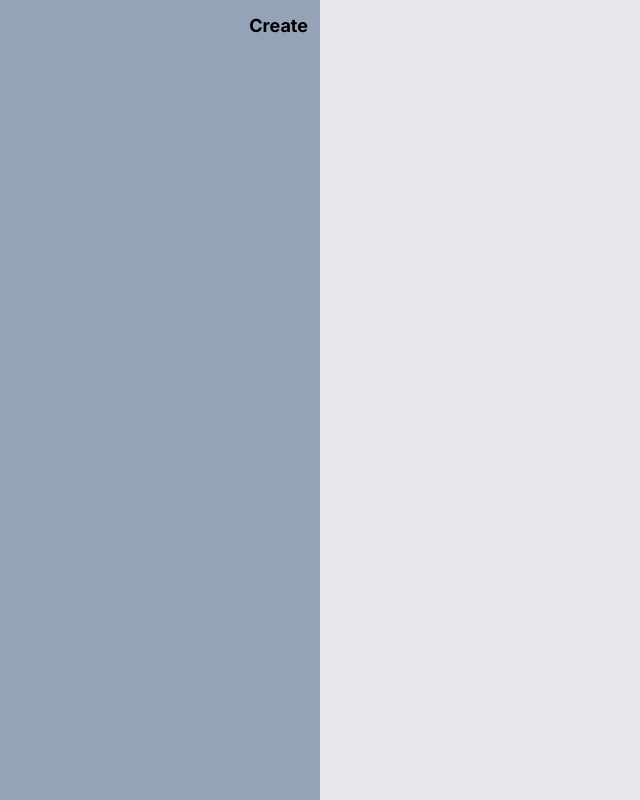
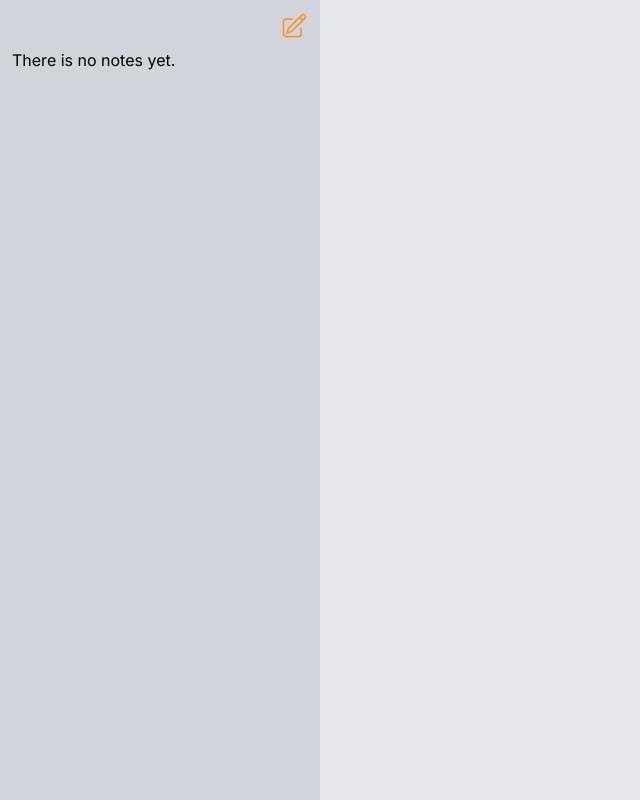
Before and after one commit to ahmedkhalilexe/react-notes-app, a Next.js app: page / in a window 1280 px wide. Shown: the whole page, without its empty margins (0-640 px from the left). Built offline with nearby package versions, Linux system fonts and the light colour scheme.

Commit message:
note preview + design improvments

```diff
--- a/app/Note.tsx
+++ /dev/null
@@ -1,27 +0,0 @@
-import React from "react";
-
-type Props = {
-  id: string;
-  title: string;
-  modefiedAt: number;
-  deleteNote: (id: string) => void;
-};
-
-const Note = ({ id, title, modefiedAt, deleteNote }: Props) => {
-  return (
-    <div className=" h-16 bg-orange-400 rounded-lg px-5 py-2 mb-3">
-      <strong>{title}</strong>
-      <div className="flex justify-between text-sm">
-        {new Date(modefiedAt).toLocaleDateString("en-GB", {
-          hour: "2-digit",
-          minute: "2-digit",
-        })}
-        <span>
-          <button onClick={() => deleteNote(id)}>delete</button>
-        </span>
-      </div>
-    </div>
-  );
-};
-
-export default Note;
--- /dev/null
+++ b/app/components/Note.tsx
@@ -0,0 +1,59 @@
+import React from "react";
+import { NotePreviewType, NoteType } from "../page";
+
+type Props = {
+  id: string;
+  title: string;
+  body: string | undefined;
+  modefiedAt: number;
+  deleteNote: (id: string) => void;
+  previewNote: (note: NotePreviewType) => void;
+};
+
+const Note = ({
+  id,
+  title,
+  modefiedAt,
+  body,
+  deleteNote,
+  previewNote,
+}: Props) => {
+  return (
+    <div
+      className=" h-16 bg-gray-100 hover:bg-gray-200 cursor-pointer rounded-lg px-5 py-2 mb-3"
+      onClick={() =>
+        previewNote({
+          title: title,
+          body: body,
+        })
+      }
+    >
+      <strong>{title}</strong>
+      <div className="flex justify-between mt-1 text-sm">
+        {new Date(modefiedAt).toLocaleDateString("en-GB", {
+          hour: "2-digit",
+          minute: "2-digit",
+        })}
+        <span>
+          <svg
+            xmlns="http://www.w3.org/2000/svg"
+            fill="none"
+            viewBox="0 0 24 24"
+            strokeWidth={1.5}
+            stroke="currentColor"
+            className="w-5 h-5 text-orange-400 cursor-pointer"
+            onClick={() => deleteNote(id)}
+          >
+            <path
+              strokeLinecap="round"
+              strokeLinejoin="round"
+              d="M14.74 9l-.346 9m-4.788 0L9.26 9m9.968-3.21c.342.052.682.107 1.022.166m-1.022-.165L18.16 19.673a2.25 2.25 0 01-2.244 2.077H8.084a2.25 2.25 0 01-2.244-2.077L4.772 5.79m14.456 0a48.108 48.108 0 00-3.478-.397m-12 .562c.34-.059.68-.114 1.022-.165m0 0a48.11 48.11 0 013.478-.397m7.5 0v-.916c0-1.18-.91-2.164-2.09-2.201a51.964 51.964 0 00-3.32 0c-1.18.037-2.09 1.022-2.09 2.201v.916m7.5 0a48.667 48.667 0 00-7.5 0"
+            />
+          </svg>
+        </span>
+      </div>
+    </div>
+  );
+};
+
+export default Note;
--- a/app/NoteCreate.tsx
+++ b/app/components/NoteCreate.tsx
@@ -1,6 +1,6 @@
 "use client";
 import React, { useRef, useState } from "react";
-import { NoteType } from "./page";
+import { NoteType } from "../page";
 import uuid from "react-uuid";
 
 type Props = {
@@ -31,20 +31,24 @@ const NoteCreate = ({ addNewNote, setShowAddNote }: Props) => {
         setShowAddNote(false);
       }}
     >
-      <label htmlFor="title">Title</label>
+      <label htmlFor="title" className=" text-lg font-medium">
+        Title
+      </label>
       <input
         type="text"
         id="title"
         ref={titleRef}
         required
         placeholder="Title..."
-        className=" w-3/5 py-1 px-2 rounded-lg"
+        className=" w-3/5 mb-2 mt-1 py-2 px-4 focus:outline-orange-400 rounded-lg"
       />
-      <label htmlFor="body">Body</label>
+      <label htmlFor="body" className=" text-lg font-medium">
+        Body
+      </label>
       <textarea
         name="body"
         id="body"
-        className=" w-3/5 py-1 px-2 rounded-lg"
+        className=" w-3/5  mb-2 mt-1 py-2 px-4 focus:outline-orange-400 rounded-lg"
         rows={10}
         maxLength={600}
         ref={bodyRef}
--- /dev/null
+++ b/app/components/NotePreview.tsx
@@ -0,0 +1,17 @@
+import React from "react";
+
+type Props = {
+  title: string;
+  body: string | undefined;
+};
+
+function NotePreview({ title, body }: Props) {
+  return (
+    <div>
+      <h1 className=" text-4xl font-bold mb-5">{title}</h1>
+      <p className=" max-w-4xl hyphens-auto">{body}</p>
+    </div>
+  );
+}
+
+export default NotePreview;
--- a/app/page.tsx
+++ b/app/page.tsx
@@ -1,13 +1,17 @@
 "use client";
 import { useState } from "react";
-import Note from "./Note";
-import uuid from "react-uuid";
-import NoteCreate from "./NoteCreate";
+import Note from "./components/Note";
+import NoteCreate from "./components/NoteCreate";
+import NotePreview from "./components/NotePreview";
 export type NoteType = {
   id: string;
   title: string;
   body: string | undefined;
   modefiedAt: number;
+};
+export type NotePreviewType = {
+  title: string;
+  body: string | undefined;
 };
 export default function Home() {
   const deleteNote = (noteId: string) => {
@@ -16,40 +20,67 @@ export default function Home() {
   };
   const [notes, setNotes] = useState<Array<NoteType>>([]);
   const [showAddNote, setShowAddNote] = useState<boolean>(false);
+  const [showPreviewNote, setShowPreviewNote] = useState<boolean>(false);
+  const [previewedNote, setPreviewedNote] = useState<NotePreviewType>();
+
   const addNewNote = (note: NoteType) => {
     setNotes([note, ...notes]);
+  };
+  const previewNote = (note: NotePreviewType) => {
+    setPreviewedNote(note);
+    setShowAddNote(false);
+    setShowPreviewNote(true);
   };
   return (
     <main className=" flex h-screen overflow-hidden">
       {/* side bar */}
-      <div className=" basis-1/4 bg-slate-400 p-3 overflow-y-auto ">
+      <div className=" basis-1/4 bg-gray-300 p-3 overflow-y-auto ">
         {/* add edit search */}
-        <div className="flex justify-end">
-          <button
-            className=" text-lg font-bold"
-            onClick={
-              // () => setNotes([emptyNote, ...notes])
-              () => setShowAddNote(true)
-            }
+        <div className="flex mb-2 justify-end">
+          <svg
+            xmlns="http://www.w3.org/2000/svg"
+            fill="none"
+            viewBox="0 0 24 24"
+            strokeWidth={1.5}
+            stroke="currentColor"
+            onClick={() => setShowAddNote(true)}
+            className="w-7 h-7 text-orange-400 cursor-pointer"
           >
-            Create
-          </button>
+            <path
+              strokeLinecap="round"
+              strokeLinejoin="round"
+              d="M16.862 4.487l1.687-1.688a1.875 1.875 0 112.652 2.652L10.582 16.07a4.5 4.5 0 01-1.897 1.13L6 18l.8-2.685a4.5 4.5 0 011.13-1.897l8.932-8.931zm0 0L19.5 7.125M18 14v4.75A2.25 2.25 0 0115.75 21H5.25A2.25 2.25 0 013 18.75V8.25A2.25 2.25 0 015.25 6H10"
+            />
+          </svg>
         </div>
         {/* notes */}
-        {notes.map((note) => (
+        {notes.length == 0 ? (
+          <div>There is no notes yet.</div>
+        ) : (
+          notes.map((note) => (
             <Note
               key={note.id}
               id={note.id}
               title={note.title}
+              body={note.body}
               modefiedAt={note.modefiedAt}
               deleteNote={deleteNote}
+              previewNote={previewNote}
             />
-        ))}
+          ))
+        )}
       </div>
       {/* note preview /edit/create */}
       <div className=" basis-3/4 bg-gray-200 p-8">
-        {showAddNote && (
+        {showAddNote ? (
           <NoteCreate addNewNote={addNewNote} setShowAddNote={setShowAddNote} />
+        ) : (
+          showPreviewNote && (
+            <NotePreview
+              title={previewedNote?.title!}
+              body={previewedNote?.body}
+            />
+          )
         )}
       </div>
     </main>
```
Lines whose indentation alone changed are shown as unchanged.
